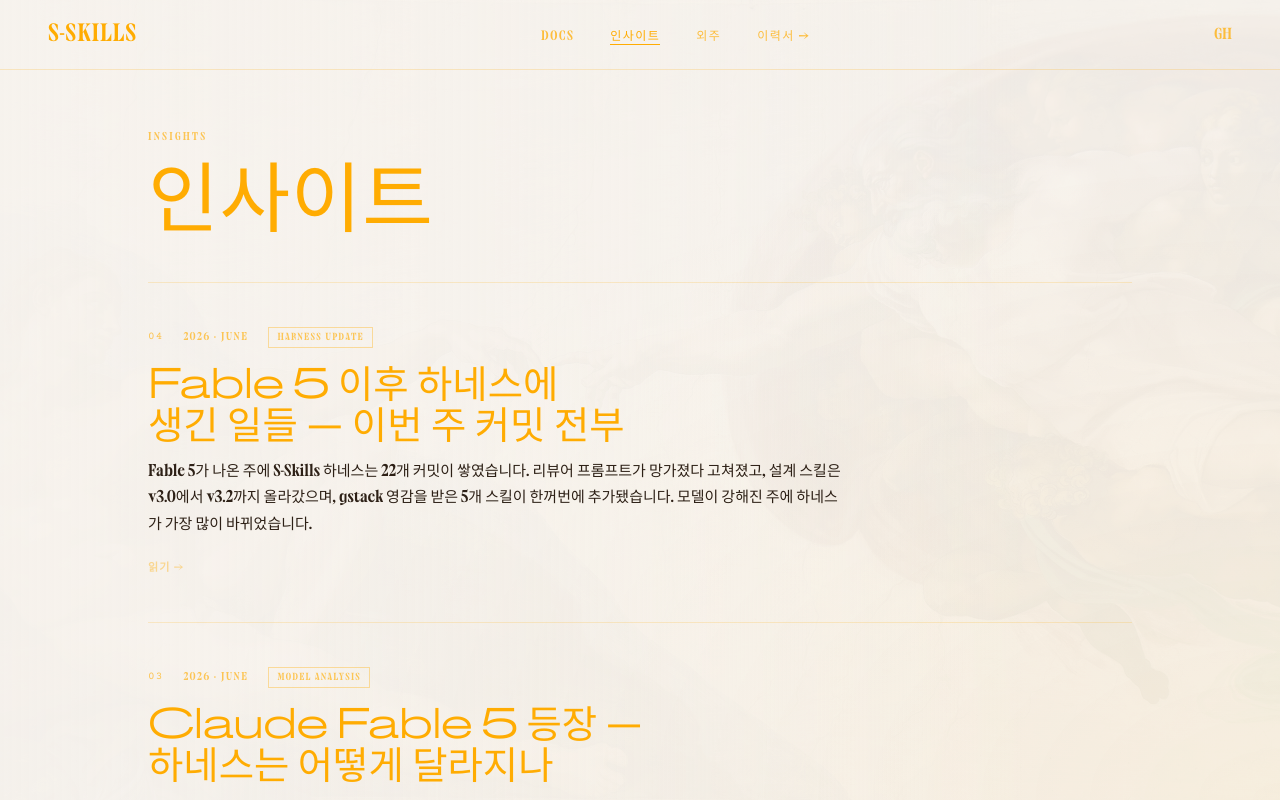
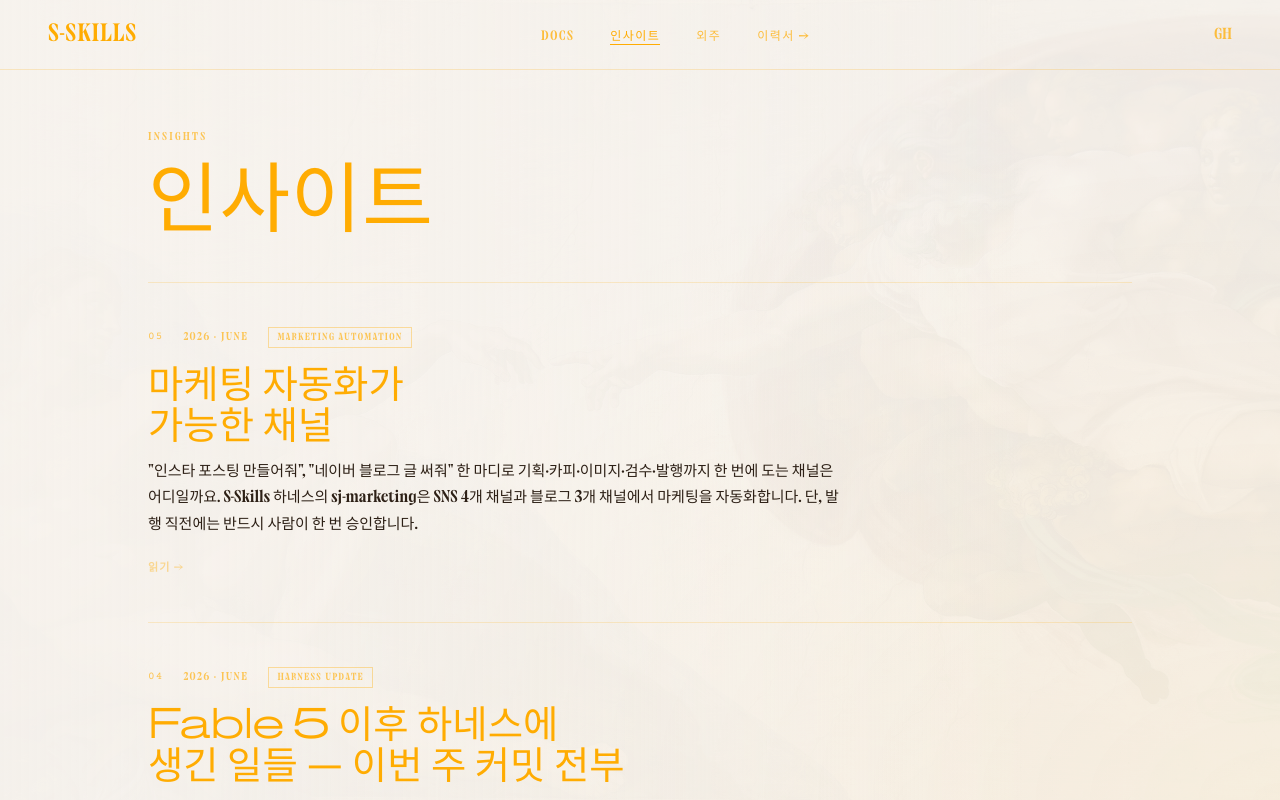
Before and after one commit to s0613/resume_songseungju, a Next.js app: page /s-skills/insights in a window 1280 px wide. Shown: the top 800 px of the page. Built offline with nearby package versions, Linux system fonts and the light colour scheme.

Commit message:
content: 인사이트 05 '마케팅 자동화가 가능한 채널' 추가 + sitemap 등록

```diff
--- a/src/app/sitemap.ts
+++ b/src/app/sitemap.ts
@@ -68,6 +68,12 @@
       changeFrequency: "monthly",
       priority: 0.6,
     },
+    {
+      url: `${baseUrl}/s-skills/insights/marketing-automation-channels`,
+      lastModified: new Date(),
+      changeFrequency: "monthly",
+      priority: 0.6,
+    },
     ...portfolioEntries,
   ];
 }
--- a/src/data/insights.ts
+++ b/src/data/insights.ts
@@ -358,6 +358,103 @@
             },
         ],
     },
+    {
+        slug: "marketing-automation-channels",
+        num: "05",
+        title: "마케팅 자동화가",
+        titleBreak: "가능한 채널",
+        date: "2026 · June",
+        tag: "Marketing Automation",
+        lead: "\"인스타 포스팅 만들어줘\", \"네이버 블로그 글 써줘\" 한 마디로 기획·카피·이미지·검수·발행까지 한 번에 도는 채널은 어디일까요. S-Skills 하네스의 sj-marketing은 SNS 4개 채널과 블로그 3개 채널에서 마케팅을 자동화합니다. 단, 발행 직전에는 반드시 사람이 한 번 승인합니다.",
+        blocks: [
+            {
+                type: "cardNews",
+                cards: [
+                    {
+                        num: "SNS",
+                        title: "인스타·링크드인·스레드·X",
+                        body: "카피와 이미지를 채널 톤에 맞춰 각각 생성하고, 채널 API 또는 브라우저 자동화로 발행합니다. 같은 주제라도 LinkedIn은 길게, Instagram은 후킹 위주로 분리 작성됩니다.",
+                        tag: "channel API · browser automation",
+                    },
+                    {
+                        num: "블로그",
+                        title: "네이버·티스토리·브런치",
+                        body: "네이버 C-Rank·DAN25 RCON·홈피드 추천까지 노리는 알고리즘별 SEO 글을 씁니다. 2,000자 이상, 헤더 이미지 필수, ALT 텍스트로 검색 가중치까지 챙깁니다.",
+                        tag: "default · rcon · home-plate",
+                    },
+                    {
+                        num: "검수",
+                        title: "브랜드 가드레일 자동",
+                        body: "최저가·100% 보장·업계 1위 같은 금기어와 광고법 위반을 발행 전에 자동으로 걸러냅니다. 광고 표시가 필요하면 #광고를 강제합니다.",
+                        tag: "banned words · 광고법 check",
+                    },
+                    {
+                        num: "게이트",
+                        title: "휴먼 승인 필수",
+                        body: "자동화의 마지막 단계는 항상 사람입니다. 미리보기와 브랜드 검수 결과를 보고 Y/S/N으로 승인해야만 실제 채널에 올라갑니다.",
+                        tag: "Y / Skip / No",
+                    },
+                ],
+            },
+            {
+                type: "paragraph",
+                content: "마케팅을 자동화한다고 하면 보통 \"버튼 누르면 알아서 다 올라간다\"를 떠올립니다. 하지만 진짜 문제는 발행이 아니라 그 앞 단계입니다. 채널마다 톤이 다르고, 글자 수 제한이 다르고, 금기어와 광고법이 걸려 있습니다. sj-marketing이 자동화하는 건 바로 이 __기획→카피→이미지→검수__ 구간입니다. 발행은 그 결과를 사람이 한 번 확인한 뒤에 일어납니다.",
+            },
+            {
+                type: "paragraph",
+                content: "핵심은 __채널마다 다르게 쓴다__는 것입니다. 하나의 주제를 던지면 copywriter와 image-director 에이전트가 각 채널 규격에 맞춰 따로 결과물을 만듭니다. Instagram은 150~300자에 후킹 첫 줄과 해시태그 5~15개, LinkedIn은 500~1300자의 스토리와 데이터, Threads는 200~500자, X는 280자 이내. 같은 메시지를 복사해 붙여넣는 게 아니라, 채널 성격에 맞게 재작성됩니다.",
+            },
+            { type: "heading", content: "SNS 4채널 — 카피와 이미지를 동시에" },
+            {
+                type: "paragraph",
+                content: "Instagram·LinkedIn·Threads·X(Twitter)는 8단계 캠페인 플로우로 돕니다. 환경 점검 → 브랜드 프로필 확인 → 캠페인 설정 → 카피·이미지 생성 → 미리보기 → __휴먼 게이트__ → 발행 → 슬롯 저장. 주제는 한 줄만 입력하면 되고, 나머지는 에이전트가 채웁니다. 카드뉴스 시리즈가 필요하면 `--cadence=series-3`, 텍스트 스레드는 `--cadence=thread`, 특정 채널만 노리려면 `--channels=linkedin,threads`로 좁힙니다.",
+            },
+            {
+                type: "paragraph",
+                content: "실제 채널에 올리기 전에 확인만 하고 싶다면 `--dry-run`이 있습니다. 카피와 이미지, 브랜드 검수 결과까지 전부 생성하되 발행은 하지 않습니다. __자동화를 신뢰하기 전에 결과물부터 눈으로 확인__할 수 있는 안전장치입니다.",
+            },
+            { type: "heading", content: "블로그 3채널 — 알고리즘을 겨냥한 SEO" },
+            {
+                type: "harnessRefs",
+                refs: [
+                    {
+                        name: "네이버 블로그 — 알고리즘 분기",
+                        desc: "default(C-Rank·D.I.A.+), rcon(DAN25 최신 RCON), home-plate(홈피드 추천) 세 가지 전략 중 목표에 맞는 알고리즘을 선택합니다. 2,000자 이상 본문에 진정성·시의성·감성 제목을 각각 다르게 설계합니다.",
+                        tag: "default · rcon · home-plate",
+                    },
+                    {
+                        name: "티스토리 — 구글 SEO 병행",
+                        desc: "네이버와 구글 검색을 동시에 노리는 채널. 헤더 이미지와 본문 이미지에 ALT 텍스트를 필수로 넣어 검색 가중치를 확보하고, 표·구조화된 본문으로 체류 시간을 끌어올립니다.",
+                        tag: "ALT 필수 · 구조화 본문",
+                    },
+                    {
+                        name: "브런치 — 에디토리얼 톤",
+                        desc: "검색보다 읽는 경험이 중요한 채널. 같은 주제라도 광고 배너 없이 글의 흐름과 문장 완성도를 우선하는 에디토리얼 카피로 전환됩니다.",
+                        tag: "에세이 · 가독성 우선",
+                    },
+                ],
+            },
+            {
+                type: "paragraph",
+                content: "블로그 콘텐츠는 단순히 글자 수만 채우지 않습니다. 기술적 SEO(색인 등록, Search Console·네이버 서치어드바이저 제출)는 별도의 sj-seo 스킬로 라우팅되고, sj-marketing은 __콘텐츠 SEO__에 집중합니다. 상위 노출을 만드는 건 결국 알고리즘이 좋아하는 구조와 진정성 있는 본문이기 때문입니다.",
+            },
+            { type: "heading", content: "왜 발행만큼은 자동화하지 않나" },
+            {
+                type: "paragraph",
+                content: "마케팅 자동화에서 가장 위험한 지점은 발행입니다. 금기어 하나, 광고법 위반 하나가 브랜드 신뢰를 무너뜨립니다. 그래서 sj-marketing의 6단계는 항상 __휴먼 게이트__입니다. 미리보기와 브랜드 검수 결과(금기어·과장 표현·광고 표시 여부)를 보여주고, 사람이 Y(승인)·S(건너뛰기)·N(거부)을 입력해야만 다음으로 넘어갑니다. 자동화는 사람의 판단을 대체하는 게 아니라, __판단할 거리를 깔끔하게 차려주는 것__입니다.",
+            },
+            {
+                type: "paragraph",
+                content: "브랜드 톤도 누적됩니다. company-profile.yaml에 브랜드명·타겟·톤·금기어·채널을 정의해두면 매 캠페인이 같은 정체성으로 작성됩니다. 프로필이 없으면 첫 실행에서 5가지를 인터뷰해 임시 프로필을 만듭니다. __실행할수록 브랜드의 목소리가 일관되게 학습__됩니다.",
+            },
+            {
+                type: "cta",
+                text: "\"오늘 인스타랑 블로그에 신제품 올려줘\" — 한 마디면 4개 SNS와 3개 블로그 채널 카피가 동시에 준비됩니다. __발행 직전 한 번만 승인하면 끝.__",
+                btnText: "S-SKILLS 시작하기 →",
+                btnHref: "/s-skills",
+            },
+        ],
+    },
 ]
 
 export function getArticle(slug: string) {
```
